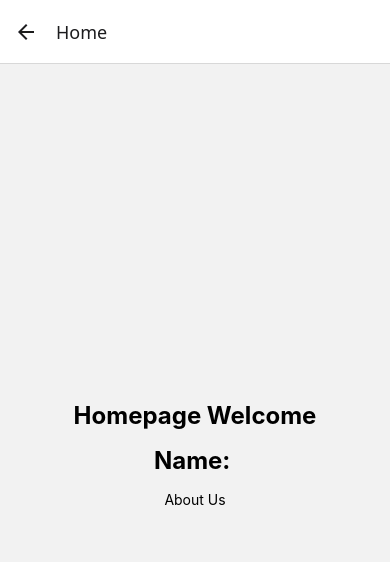
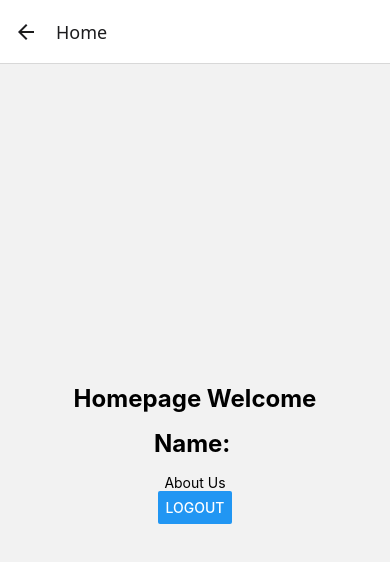
Before and after one commit to FelvesF/finaltest, a React Native app: screen /Home in a window 390 px wide. Shown: the top 562 px of the page. Built offline with nearby package versions, Linux system fonts and the light colour scheme; no server answers; the database is empty.

Commit message:
asnycstorage

```diff
--- a/App.js
+++ b/App.js
@@ -1,26 +1,64 @@
-import React from 'react';
+import React, { useState, useEffect } from 'react';
+import { View, ActivityIndicator } from 'react-native';
 import { NavigationContainer } from '@react-navigation/native';
 import { createNativeStackNavigator } from '@react-navigation/native-stack';
+import { onAuthStateChanged } from 'firebase/auth';
+import { auth } from './firebaseConfig';
 import FirstScreen from './screens/firstscreen';
 import LoginScreen from './screens/loginscreen';
 import RegisterScreen from './screens/registerscreen';
 import HomeScreen from './screens/homescreen';
 import AboutScreen from './screens/aboutscreen';
+
+
+
 const Stack = createNativeStackNavigator();
 
 
 console.log('App component rendered')
 
-const App = () => {
+function App()  {
+  const [user, setUser] = useState(null);
+  const [loading, setLoading] = useState(true); // To handle the loading state
+
+  useEffect(() => {
+    const unsubscribe = onAuthStateChanged(auth, (currentUser) => {
+      setUser(currentUser);
+      setLoading(false); // Stop loading once we get the auth state
+    });
+
+    return unsubscribe; // Cleanup listener on unmount
+  }, []);
+
+  if (loading) {
+    return (
+      <View style={{ flex: 1, justifyContent: 'center', alignItems: 'center' }}>
+        <ActivityIndicator size="large" />
+      </View>
+    );
+  }
+
   return (
     <NavigationContainer>
-      <Stack.Navigator initialRouteName="Login">
+      <Stack.Navigator>
+      {user ? (
+
+        <>
+  <Stack.Screen name="Home" component={HomeScreen} />
+       <Stack.Screen name="About" component={AboutScreen} options={{ title: 'Drink Counter' , headerStyle: { backgroundColor: "#012124" }, headerTintColor: "#ffffff" }} />
+       <Stack.Screen name="Login" component={LoginScreen} />
+       <Stack.Screen name="Register" component={RegisterScreen} />
+       </>
+
+        ) : (
+          <>
         <Stack.Screen name="First" component={FirstScreen} options={{ headerShown: false }} />
         <Stack.Screen name="Login" component={LoginScreen} />
         <Stack.Screen name="Register" component={RegisterScreen} />
+       <Stack.Screen name="About" component={AboutScreen} options={{ title: 'Drink Counter' , headerStyle: { backgroundColor: "#012124" }, headerTintColor: "#ffffff" }} />
        <Stack.Screen name="Home" component={HomeScreen} />
-       <Stack.Screen name="About" component={AboutScreen} options={{ title: 'Drink Counter' , headerStyle: { backgroundColor: "#012124" }, headerTintColor: "#ffffff" }} />
-
+       </>
+        )}
       </Stack.Navigator>
     </NavigationContainer>
   )
--- a/firebaseConfig.js
+++ b/firebaseConfig.js
@@ -1,8 +1,8 @@
 import { initializeApp } from "firebase/app";
 import {
   getAuth,
-  InitializeAuth,
-  getReactNativePersistence
+  initializeAuth,
+  getReactNativePersistence,
 } from "firebase/auth";
 import { getFirestore } from "firebase/firestore";
 import { getDatabase } from "firebase/database";
@@ -23,8 +23,8 @@ const firebaseConfig = {
 };
 
 const app = initializeApp(firebaseConfig);
-const auth = getAuth(app, {
- // persistence: getReactNativePersistence(ReactNativeAsyncStorage),
+const auth = initializeAuth(app, {
+  persistence: getReactNativePersistence(ReactNativeAsyncStorage),
 });
 const db = getFirestore(app);
 const realtimedb = getDatabase(app);
--- a/package.json
+++ b/package.json
@@ -10,7 +10,7 @@
   },
   "dependencies": {
     "@expo/metro-runtime": "~4.0.0",
-    "@react-native-async-storage/async-storage": "^1.23.1",
+    "@react-native-async-storage/async-storage": "^1.24.0",
     "@react-native-firebase/app": "^21.4.1",
     "@react-native-firebase/auth": "^21.4.1",
     "@react-navigation/native": "^7.0.0",
--- a/screens/homescreen.js
+++ b/screens/homescreen.js
@@ -1,8 +1,9 @@
 import React, {useState, useEffect}from 'react';
-import { View, Text, StyleSheet,TouchableOpacity } from 'react-native';
+import { View, Text, StyleSheet,TouchableOpacity, Button } from 'react-native';
 import { db } from '../firebaseConfig';
 import { getDoc, doc } from "firebase/firestore";
-
+import { signOut } from 'firebase/auth';
+import { auth } from '../firebaseConfig';
 
 
 const styles = StyleSheet.create({
@@ -19,7 +20,22 @@ const styles = StyleSheet.create({
 });
 
 
+
+
 export default function HomeScreen({ navigation }) {
+
+
+  const handleLogout = async () => {
+    try {
+      await signOut(auth);
+      console.log('User logged out successfully');
+      // Redirect to login screen after logout
+      // Use navigation or any method to go back to the login page
+      navigation.replace('Login'); // Assuming you're using React Navigation
+    } catch (error) {
+      console.error('Error logging out:', error.message);
+    }
+  };
 
 
   const [name, setName] = useState('');
@@ -49,6 +65,7 @@ export default function HomeScreen({ navigation }) {
 <TouchableOpacity onPress={() => navigation.navigate('About')}>
   <Text>About Us</Text>
 </TouchableOpacity>
+<Button title="Logout" onPress={handleLogout} />
     </View>
 
   );
```
Also changed, not shown: images/gojosatoru.jpg (added), 1 other file (tests, documents, lock files or other folders).
